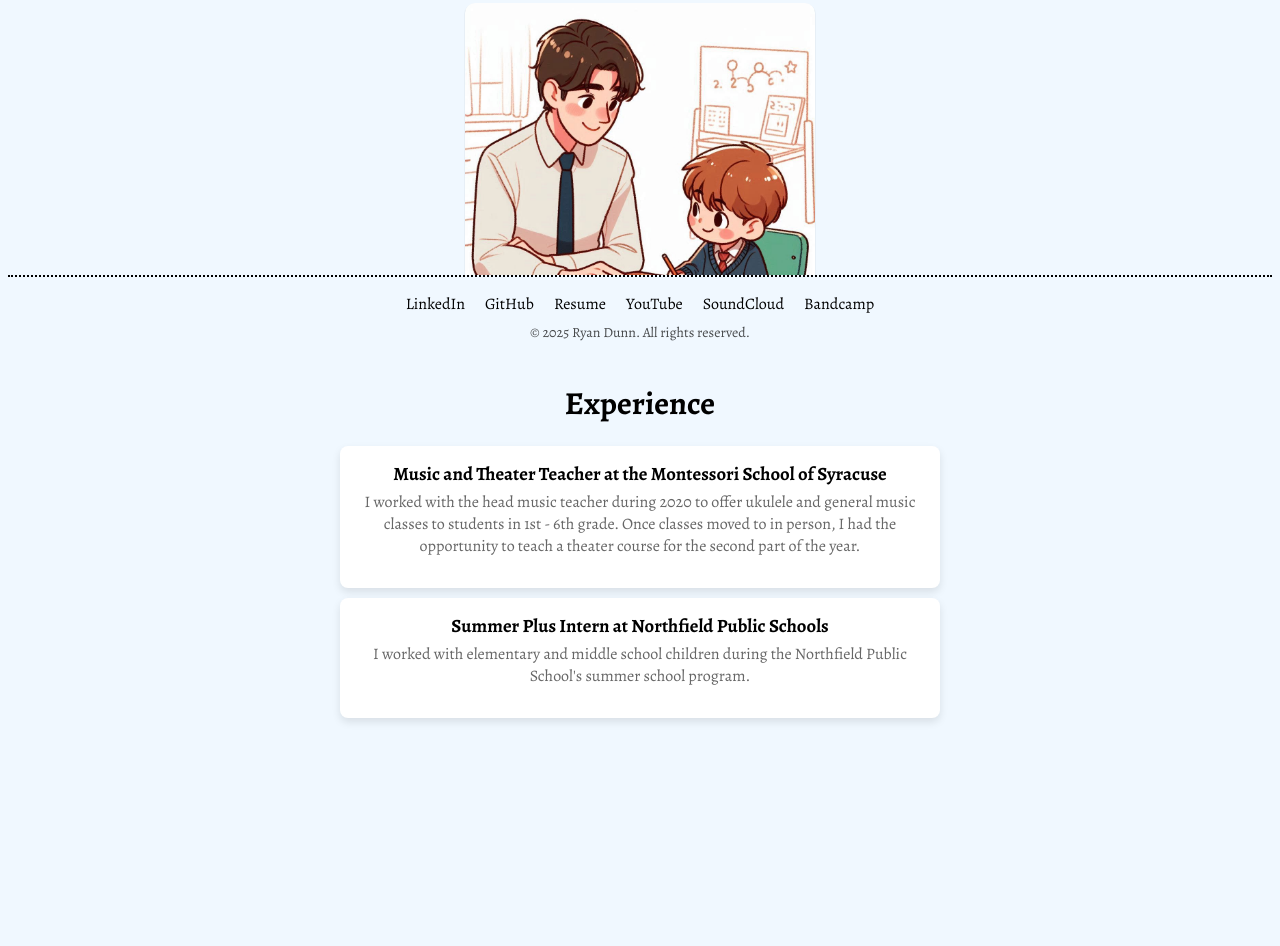
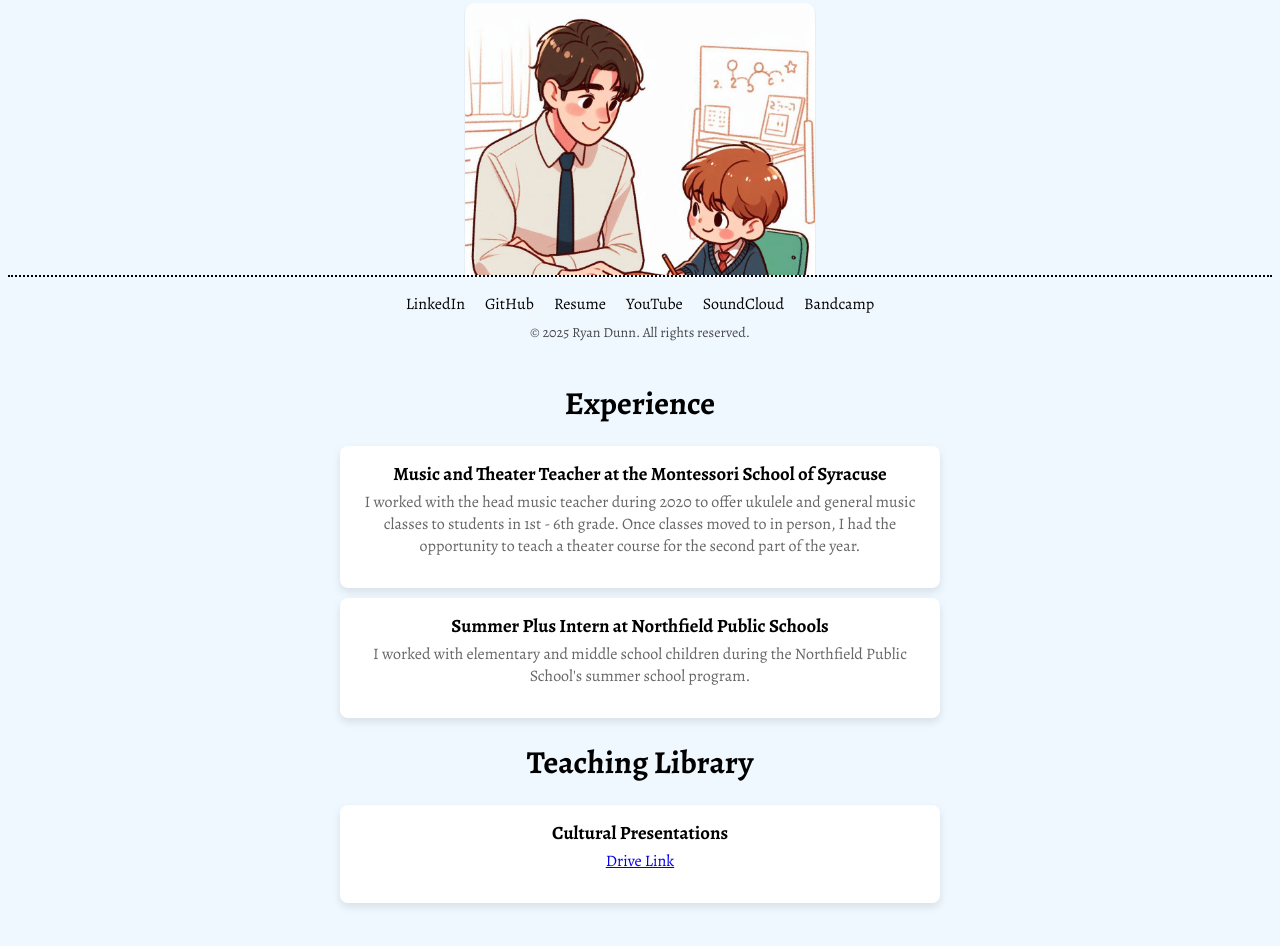
Before and after one commit to ryansdunn/personalwebsite, a plain HTML site: page teacher.html in a window 1280 px wide. Shown: the part 428-1374 px from the top of the page. Before the commit the page ends 1293 px from the top, so only its background shows below. Drawn offline with nearby package versions, Linux system fonts and the light colour scheme; a web font is replaced by a local one.

Commit message:
updated a link to drive.

```diff
--- a/teacher.html
+++ b/teacher.html
@@ -55,6 +55,13 @@
                             <p class="bullet-card-description">I worked with elementary and middle school children during the Northfield Public School's summer school program.</p>
                         </div></li>
                     </ul>
+                    <h1 class="center-header">Teaching Library</h1>
+                    <ul class="software-course-list">
+                        <li><div class="bullet-card">
+                            <h3>Cultural Presentations</h3>
+                             <p class="bullet-card-description"><a href="https://drive.google.com/drive/folders/1b3MCWArxYkzwF5vrQFwSCyR7lXB1pTbU?usp=sharing">Drive Link</a></p></div>
+                        </li>
+                    </ul>
                 </div>
             </main>
 
```
